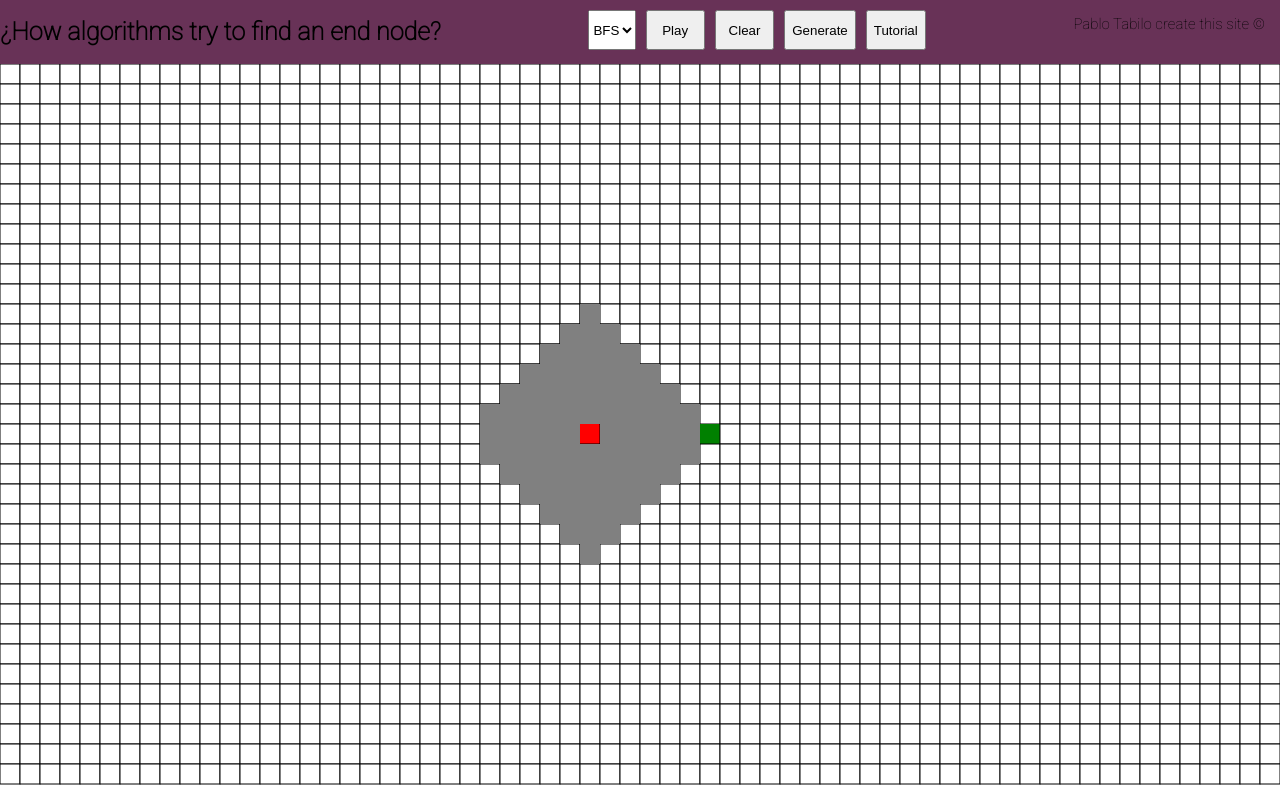
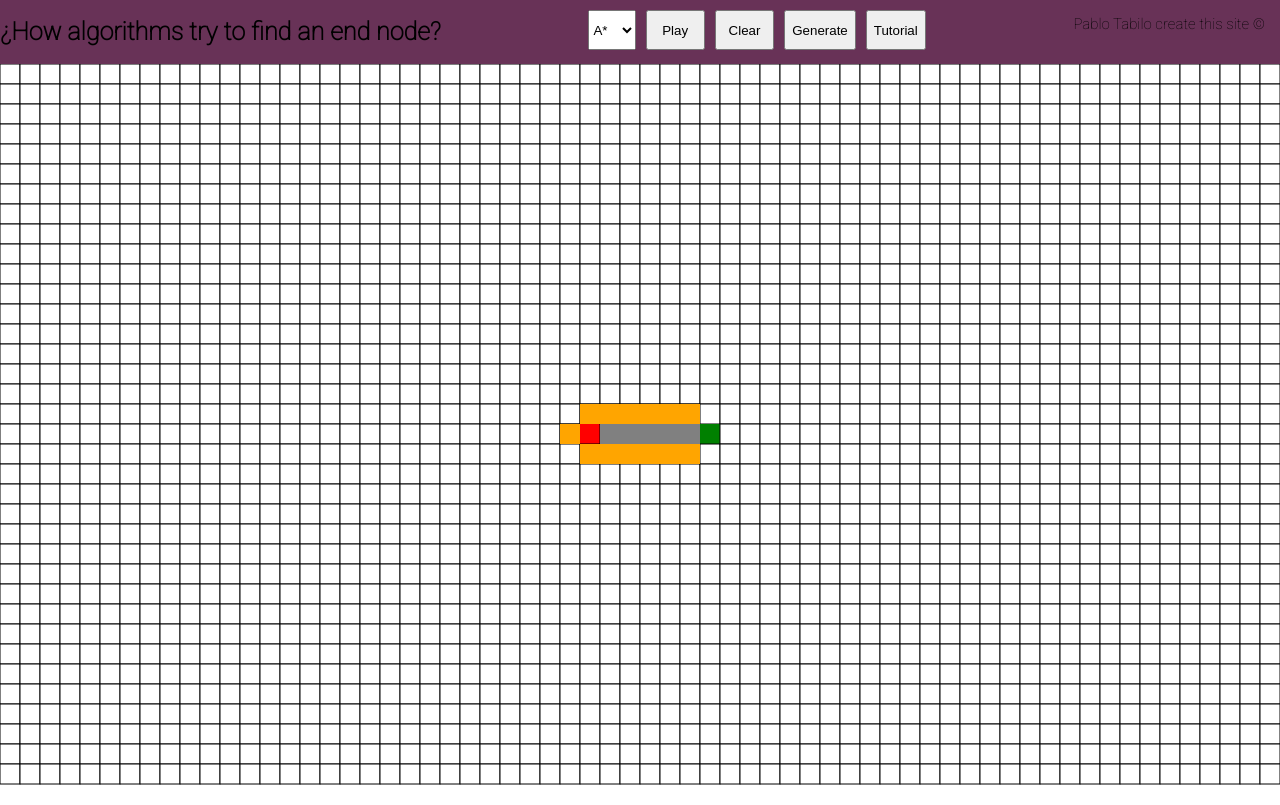
Before and after one commit to PabloTabilo/visual-grid-search-algorithms, a website with bundled scripts: page index.html in a window 1280 px wide. Both pictures are taken after a click on the button "Play". Built offline with nearby package versions, Linux system fonts and the light colour scheme.

Commit message:
solve ipq

```diff
--- a/index.html
+++ b/index.html
@@ -17,7 +17,7 @@
             <select class="control" name="" id="myselect">
                 <option value="bfs">BFS</option>
                 <option value="dij">Dijstrak's</option>
-                <option value="A">A*</option>
+                <option value="A" selected>A*</option>
             </select>
             <button class="control button" id = "play">Play</button>
             <button class="control button" id = "clear">Clear</button>
--- a/js/Astart.js
+++ b/js/Astart.js
@@ -1,8 +1,10 @@
-import IndexPriorityQueue from "./IndexPriorityQueue.js";
-import Queue from "./Queue.js";
+import {IndexPriorityQueue} from "./IndexPriorityQueue.js";
+import {Queue} from "./Queue.js";
 
 var yMoves = [1, -1, 0, 0];
 var xMoves = [0, 0, 1, -1];
+
+const debug = false;
 
 export class Astart{
     constructor(start, end, allCoords){
@@ -34,20 +36,21 @@ export class Astart{
                 if((i != this.start.i || j != this.start.j)&&(i != this.start.i || j != this.start.j)){
                     let cost = (i - this.end.i)*(i - this.end.i) + (j - this.end.j)*(j - this.end.j);
                     this.allCoords[i][j].cost = cost
-                    console.log(i, j, cost);
                 }
             }
         }
     }
     traversal(){
         while(!this.ipq.empty()){
-            console.log(this.ipq);
+            if(debug) console.log("----- loop not empty IPQ: ");
+            if(debug) this.ipq.loopMe();
             let curr = this.ipq.front(); // id, c
             this.totalC += curr.c;
             let cX = Number(curr.id.split("-")[0]);
             let cY = Number(curr.id.split("-")[1]);
-            //console.log(curr, cX, cY);
+            if(debug) console.log("-------- poll on IPQ >> cX: ", cX, "; cY: ", cY, "cost: ", curr.c);
             this.ipq.poll();
+            if(debug) this.ipq.loopMe();
 
             this.qX_track.enqueue(cX);
             this.qY_track.enqueue(cY);
@@ -57,8 +60,9 @@ export class Astart{
             for(let i = 0; i<4;i++){
                 let nX = cX + xMoves[i];
                 let nY = cY + yMoves[i];
-                if(nX < this.n && nX >= 0 && nY>=0 && nY<this.m && !this.visited[nX][nY] && !this.allCoords[nX][nY].getIsOn()){
+                if(nX < this.n && nX >= 0 && nY>=0 && nY<this.m && !this.visited[nX][nY] && !this.allCoords[nX][nY].getisObstacle()){
                     this.visited[nX][nY] = true;
+                    if(debug) console.log(">>neight - cX: ", nX, "; cY: ", nY, "; cost: ", this.allCoords[nX][nY].cost);
                     if(nX == this.end.i && nY == this.end.j){
                         this.totalC += this.allCoords[nX][nY].cost;
                         return true;
--- a/js/Bfs.js
+++ b/js/Bfs.js
@@ -1,4 +1,4 @@
-import Queue from "./Queue.js";
+import {Queue} from "./Queue.js";
 // Solo movimientos horizontales / verticales
 // quiero que se mueva con vecinos adyacentes
 var yMoves = [1, -1, 0, 0];
@@ -46,7 +46,7 @@ export class BFS{
             for(let i = 0; i<4;i++){
                 let nX = sX + xMoves[i];
                 let nY = sY + yMoves[i];
-                if(nX < this.sizeX && nX >= 0 && nY>=0 && nY<this.sizeY && !this.visited[nX][nY] && !this.allCoords[nX][nY].getIsOn()){
+                if(nX < this.sizeX && nX >= 0 && nY>=0 && nY<this.sizeY && !this.visited[nX][nY] && !this.allCoords[nX][nY].getisObstacle()){
                     this.visited[nX][nY] = true;
                     this.qX.enqueue(nX);
                     this.qY.enqueue(nY);
--- a/js/Grid.js
+++ b/js/Grid.js
@@ -1,6 +1,6 @@
 import {Square, Pcoor} from "./Square.js";
 
-export default class Grid{
+export class Grid{
     constructor(c, w, h, size){
         this.c = c;
         this.w = w, this.h = h;
--- a/js/IndexPriorityQueue.js
+++ b/js/IndexPriorityQueue.js
@@ -1,35 +1,40 @@
 const INF = 99999;
-export default class IndexPriorityQueue{
+const debug = false;
+export class IndexPriorityQueue{
     constructor(capacity){
         this.heap_size = 0; // current numbers of elements
         this.capacity = capacity; // size of heap
-        this.hashMap = {}; // ID to Ki
-        this.myids = {}; // Ki to ID
-        this.values = new Array(capacity); // values of heap
-        this.pm = new Array(capacity); // position from [ki] to node at
+        this.values = {}; // values of heap
+        this.pm = {}; // position from [ki] to node at
         this.im = new Array(capacity); // from positions of [nodes at] to ki
         for(let i = 0; i < capacity; i++){
-            this.values[i] = INF;
-            this.pm[i] = INF;
             this.im[i] = INF;
         }
     }
     empty(){return this.heap_size == 0;}
-    parent(i) {return (i-1)/2;}
+    parent(i) {return ((i-1)/2)|0;}
     leftChild(i){return (2*i+1);}
     rightChild(i){return (2*i+2);}
-    front(){return {id: this.myids[this.im[0]], cost: this.values[this.im[0]]}}
+    front(){return {id: this.im[0], c: this.values[this.im[0]]}}
     poll(){
         // copiar last element on position  0
         // apply sink;
-        this.im[0] = this.heap_size-1;
-        this.pm[this.heap_size-1] = 0;
+        let id0 = this.im[0];
+        this.im[0] = this.im[this.heap_size-1];
+        this.pm[this.im[this.heap_size-1]] = 0;
+
+        this.values[id0] = INF;
+        this.im[this.heap_size-1] = INF;
+        this.pm[id0] = -1;
+
         this.heap_size--;
         this.sink(0);
     }
     // up node i until hi is satisfied
     swim(i){
-        while(this.im[this.parent(i)] != 0 && this.values[this.im[this.parent(i)]] > this.values[this.im[i]]){
+        while(this.parent(i) >= 0 && this.values[this.im[this.parent(i)]] > this.values[this.im[i]]){
+            if(debug) console.log("i: ", i, "; this.im[i]: ", this.im[i], "; this.values[this.im[i]]: ", this.values[this.im[i]]);
+            if(debug) console.log("this.parent(i): ", this.parent(i), "; this.im[this.parent(i)]: ", this.im[this.parent(i)], "; this.values[this.im[this.parent(i)]]", this.values[this.im[this.parent(i)]]);
             this.swap(i, this.parent(i));
             i = this.parent(i);
         }
@@ -40,10 +45,11 @@ export default class IndexPriorityQueue{
             let left = this.leftChild(i);
             let right = this.rightChild(i);
             let smallest = left;
-            if(right <= this.heap_size-1 && this.values[right] < this.values[left]){
+            if(debug) console.log(i, this.im[i], " - ",left, right, this.im[right], this.im[left]);
+            if(right <= this.heap_size-1 && this.values[this.im[right]] < this.values[this.im[left]]){
                 smallest = right;
             }
-            if(smallest > this.heap_size-1 && this.values[smallest] > this.values[this.im[i]]){
+            if(smallest > this.heap_size-1 || this.values[this.im[smallest]] > this.values[this.im[i]]){
                 break;
             }
             this.swap(i, smallest);
@@ -62,34 +68,24 @@ export default class IndexPriorityQueue{
     insert(id, cost){
         if(this.heap_size == this.capacity){
             // Crear new arr with double capacity
-            let t_v = this.values;
-            let t_pm = this.pm;
             let t_im = this.im;
-
-            this.values = new Array(2*this.capacity);
-            this.pm = new Array(2*this.capacity);
             this.im = new Array(2*this.capacity);
 
             for(let i = 0; i < capacity; i++){
-                this.values[i] = INF;
-                this.pm[i] = INF;
                 this.im[i] = INF;
             }
 
             this.capacity = 2*this.capacity;
-            for(let i = 0; i < t_v.length; i++){
-                this.values[i] = t_v[i];
-                this.pm[i] = t_pm[i];
+            for(let i = 0; i < t_im.length; i++){
                 this.im[i] = t_im[i];
             }
         }
         this.heap_size++;
         let i = this.heap_size - 1;
-        this.hashMap[id] = i;
-        this.myids[i] = id;
-        this.values[i] = cost;
-        this.pm[i] = i;
-        this.im[i] = i;
+        if(debug) console.log("id, cost, i: ", id,", " ,cost, ", ", i);
+        this.values[id] = cost;
+        this.pm[id] = this.heap_size-1;
+        this.im[this.heap_size-1] = id;
         this.swim(i);
     }
     update(id, cost){
@@ -98,4 +94,11 @@ export default class IndexPriorityQueue{
         this.sink(i);
         this.swim(i);
     }
+    loopMe(){
+        console.log("loop every item on heap: ");
+        console.log("Cost: ", this.values);
+        console.log("pm: ", this.pm);
+        console.log("im: ", this.im);
+        console.log("this.heap_size: ", this.heap_size);
+    }
 }
--- a/js/Queue.js
+++ b/js/Queue.js
@@ -7,7 +7,7 @@ class Node{
     }
 }
 
-export default class Queue{
+export class Queue{
     constructor(){
         this.head = null;
         this.tail = null;
--- a/js/Square.js
+++ b/js/Square.js
@@ -1,5 +1,5 @@
 export class Square{
-    constructor(c, x, y, l, color = "black", isOn = false, isCoor=true, cost=1){
+    constructor(c, x, y, l, color = "black", isObstacle = false, isOn = false, isCoor=true, cost=1){
         this.c = c;
         this.x = x;
         this.y = y;
@@ -8,11 +8,12 @@ export class Square{
         this.color = color;
         this.isOn = isOn;
         this.isCoor = isCoor;
+        this.isObstacle = isObstacle;
     }
     draw(){
         this.c.clearRect(this.x, this.y, this.l, this.l);
         this.c.beginPath();
-        if (this.isOn){
+        if (this.isOn || this.isObstacle){
             this.c.fillStyle = this.color;
             this.c.fillRect(this.x, this.y, this.l, this.l);
         }else{
@@ -21,11 +22,14 @@ export class Square{
         }
         this.c.fill();
     }
+    setIsObstacle = (isObstacle) => this.isObstacle = isObstacle;
     setColor = (color) => this.color = color;
     setIsOn = (isOn) => this.isOn = isOn;
+
     getIsOn = () => this.isOn;
     setIsCoor = (isCoor) => this.isCoor = isCoor;
     getIsCoor = () => this.isCoor;
+    getisObstacle = () => this.isObstacle;
 }
 
 export class Pcoor extends Square{
--- a/js/index.js
+++ b/js/index.js
@@ -1,7 +1,9 @@
-import Grid from "./Grid.js";
+import {Grid} from "./Grid.js";
 import {Square, Pcoor} from "./Square.js";
 import {BFS} from "./Bfs.js";
 import {Astart} from "./Astart.js";
+
+const debug = false;
 
 const canvasBox = document.querySelector(".myCanvas");
 const canvas = document.querySelector('canvas');
@@ -9,10 +11,10 @@ const c = canvas.getContext('2d');
 const clearBtn = document.getElementById("clear");
 const playBtn = document.getElementById("play");
 const cPad = parseInt(getComputedStyle(document.querySelector("header")).height)||0; // top del container
-console.log("Size of pad for element header: ", cPad);
+if(debug) console.log("Size of pad for element header: ", cPad);
 const menuContainer = document.getElementById("menu");
 const menuContainer_width = menuContainer.offsetWidth; // ancho de barra menu
-console.log("Size of menu container: ", menuContainer_width);
+if(debug) console.log("Size of menu container: ", menuContainer_width);
 let selectVal = document.getElementById("myselect").value;
 
 canvas.width = innerWidth;
@@ -89,24 +91,24 @@ function animationVisited(i){
 let myDraw = (x, y, currentState = true) => {
     let i = (x/size)|0;
     let j = (y/size)|0;
-    console.log("i: ", i, "; j: ", j);
+    if(debug) console.log("i: ", i, "; j: ", j);
     if(allCoords[i][j].getIsCoor() && !currentStatePrincipalNodes){
         if (drawing && currentState){
             // Si presiono por primera vez
             // y el valor de mi coordenada es falso (es decir, cuadrante a pintar)
             // Entonces solo quiero pintar
-            allCoords[i][j].setIsOn(true);
+            allCoords[i][j].setIsObstacle(true);
         }else if(drawing && !currentState){
             // Si presiono por primera vez
             // y el cuadrante es true (pintado)
             // entonces, quiero borrar siempre
-            allCoords[i][j].setIsOn(false);
+            allCoords[i][j].setIsObstacle(false);
             currentState = false;
-        }else if (allCoords[i][j].getIsOn()){
-            allCoords[i][j].setIsOn(false);
+        }else if (allCoords[i][j].getisObstacle()){
+            allCoords[i][j].setIsObstacle(false);
             currentState = false;
         }else{
-            allCoords[i][j].setIsOn(true);
+            allCoords[i][j].setIsObstacle(true);
         }
         allCoords[i][j].setColor("black");
         allCoords[i][j].draw();
@@ -141,10 +143,10 @@ let myDraw = (x, y, currentState = true) => {
 }
 
 let mappingClient = (x, y) =>{
-    console.log("pre: ", x, y);
+    if(debug) console.log("pre: ", x, y);
     //x-=(menuContainer_width+size);
     y-=cPad;
-    console.log("post: ", x, y);
+    if(debug) console.log("post: ", x, y);
     return {x, y};
 }
 
```
Also changed, not shown: js/IndexPriorityQueue.spec.js (+13 -0 lines).
